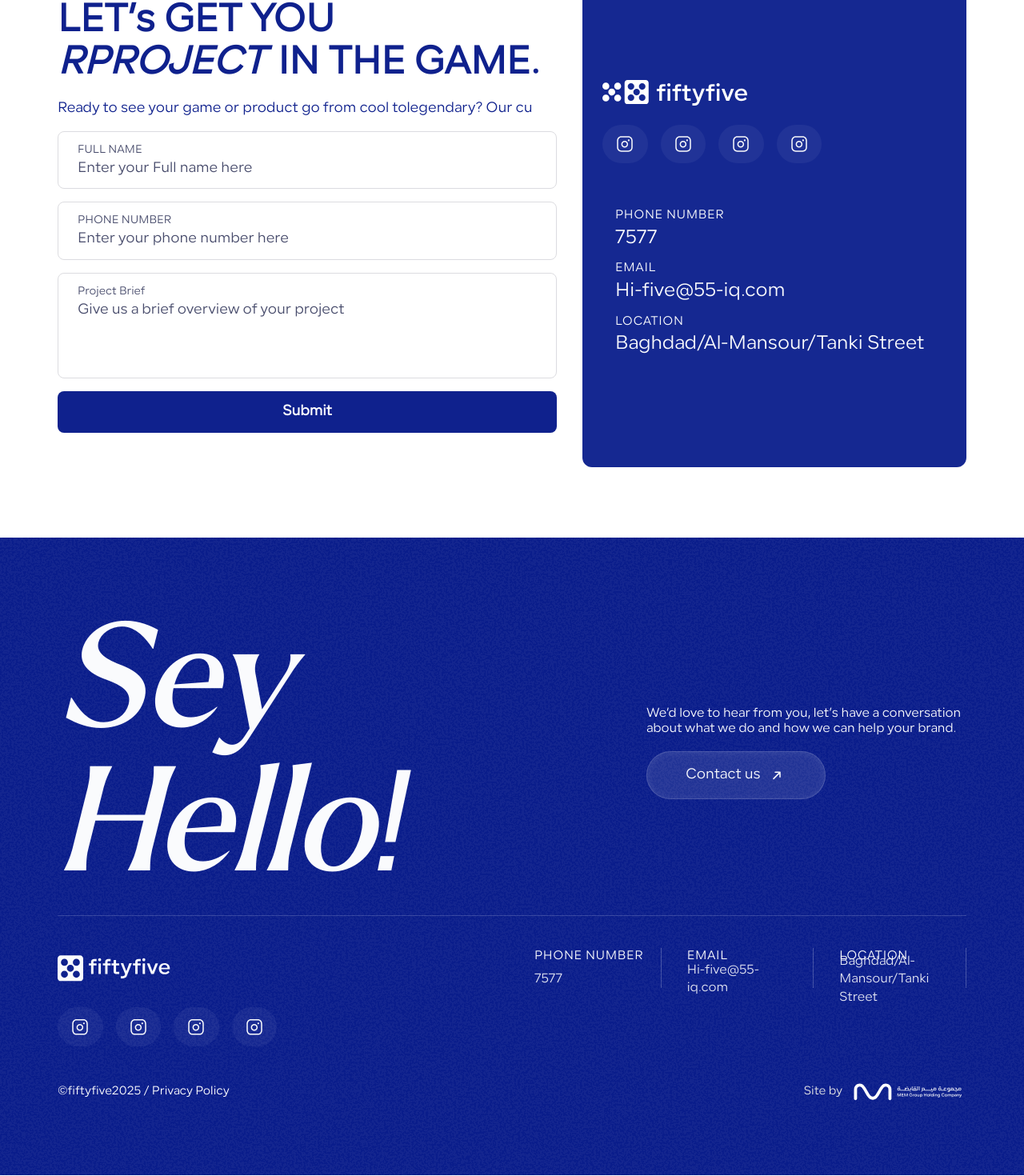
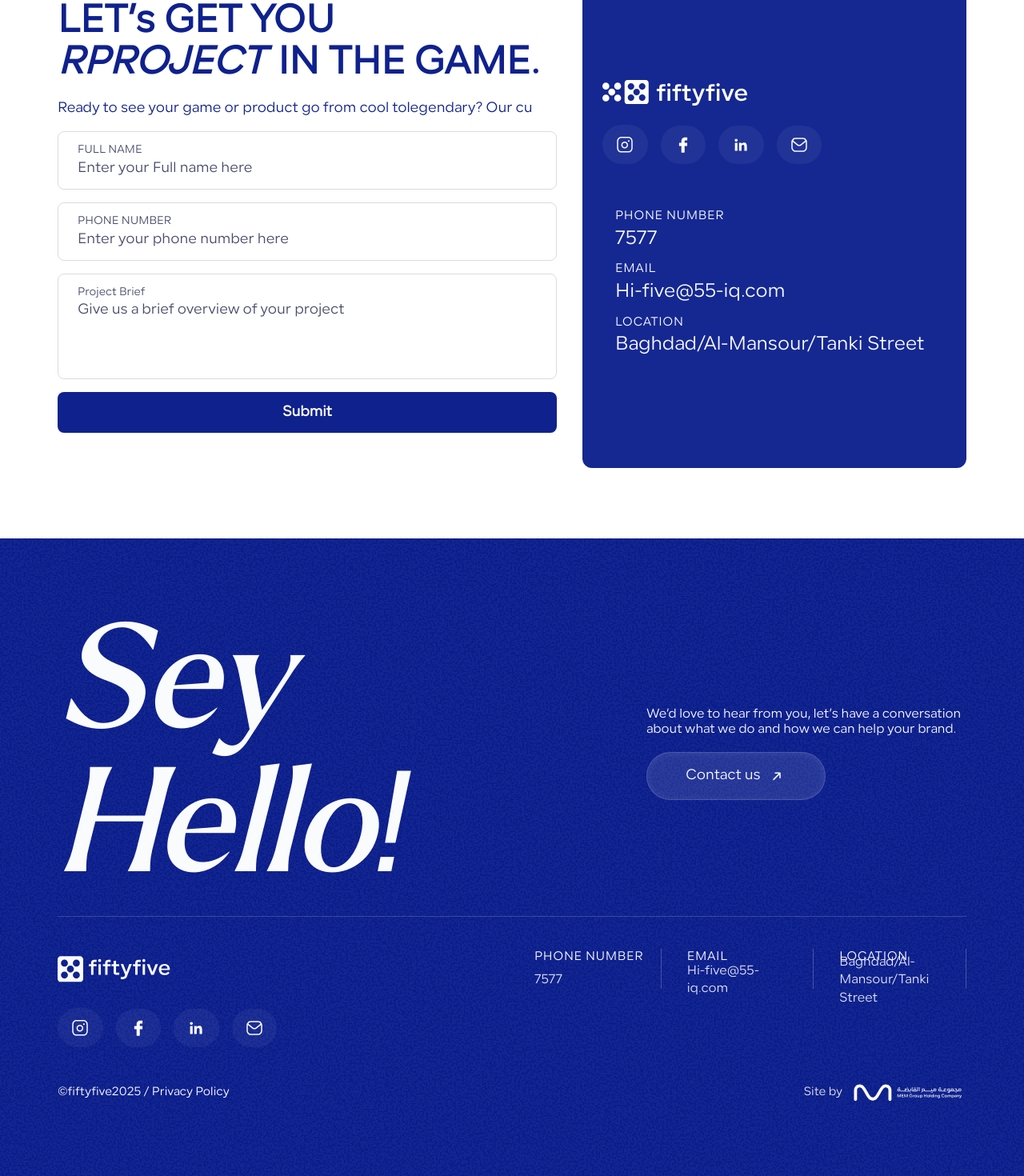
Before and after one commit to xmustafa5/55, a Next.js app: page /contact-us in a window 1280 px wide. Shown: the part 218-1688 px from the top of the page at 80% size. Built offline with nearby package versions, Linux system fonts and the light colour scheme.

Commit message:
handle icons

```diff
--- a/app/_components/55Services.tsx
+++ b/app/_components/55Services.tsx
@@ -42,6 +42,7 @@ async function fetchServices(): Promise<ServiceItem[]> {
 
 async function Services55({ exploreMore = false }: { exploreMore: boolean }) {
     const services = await fetchServices();
+    console.log(services);
 
     return (
         <div className="relative flex w-full flex-col gap-14 py-[88px] px-[22px] md:px-[52px] lg:px-[72px] bg-[#001487]">
--- a/app/_components/Footer.tsx
+++ b/app/_components/Footer.tsx
@@ -1,5 +1,6 @@
 import { noiseSvg } from "@/public/svg/mainSvg";
 import Link from "next/link";
+import SocileMediaIcon from "./SocelMediaIcons";
 
 function Footer() {
     return (
@@ -55,12 +56,7 @@ function Footer() {
                         <CardInfo title="LOcation" subTitle="Baghdad/Al-Mansour/Tanki Street" />
                     </div>
                 </div>
-                <div className="flex items-center gap-4">
-                    <Icon />
-                    <Icon />
-                    <Icon />
-                    <Icon />
-                </div>
+                <SocileMediaIcon />
             </div>
             <div className="flex z-10 items-center content-center gap-6 flex-wrap">
                 <p className="flex h-[19.5px] min-w-[300px] flex-col justify-center grow shrink-0 basis-0 text-white text-[14.875px] font-light leading-[19.2px]">
@@ -130,15 +126,5 @@ function CardInfo({ title, subTitle }: { title: string, subTitle: string }) {
         </div>
     )
 }
-function Icon() {
-    return (
-        <div className="flex w-[56.532px] p-3 px-4 items-center gap-[7.875px] rounded-[32px] bg-white/5">
-            <svg xmlns="http://www.w3.org/2000/svg" width="24" height="25" viewBox="0 0 24 25" fill="none">
-                <path fill-rule="evenodd" clip-rule="evenodd" d="M3.74069 4.75089C4.72517 3.69469 6.12718 3.10352 7.78265 3.10352H16.2174C17.8767 3.10352 19.2793 3.69436 20.2634 4.75117C21.2418 5.80193 21.7505 7.25241 21.7505 8.8799V16.8271C21.7505 18.4546 21.2418 19.9051 20.2632 20.9559C19.279 22.0127 17.8761 22.6035 16.2164 22.6035H7.78265C6.12329 22.6035 4.72087 22.0126 3.73706 20.9558C2.75891 19.905 2.25049 18.4545 2.25049 16.8271V8.8799C2.25049 7.25158 2.76166 5.80123 3.74069 4.75089ZM4.83794 5.77364C4.16073 6.50018 3.75049 7.56303 3.75049 8.8799V16.8271C3.75049 18.1449 4.1591 19.2076 4.835 19.9337C5.50524 20.6538 6.4939 21.1035 7.78265 21.1035H16.2164C17.5057 21.1035 18.4949 20.6537 19.1655 19.9336C19.8417 19.2075 20.2505 18.1448 20.2505 16.8271V8.8799C20.2505 7.5622 19.8417 6.49949 19.1656 5.77336C18.4951 5.05327 17.5061 4.60352 16.2174 4.60352H7.78265C6.49877 4.60352 5.5097 5.05295 4.83794 5.77364Z" fill="#FAFBFD" />
-                <path fill-rule="evenodd" clip-rule="evenodd" d="M11.8445 10.4316C10.3244 10.4316 9.0918 11.6643 9.0918 13.1843C9.0918 14.7044 10.3244 15.937 11.8445 15.937C13.3646 15.937 14.5972 14.7044 14.5972 13.1843C14.5972 11.6643 13.3646 10.4316 11.8445 10.4316ZM7.5918 13.1843C7.5918 10.8359 9.49602 8.93164 11.8445 8.93164C14.193 8.93164 16.0972 10.8359 16.0972 13.1843C16.0972 15.5328 14.193 17.437 11.8445 17.437C9.49602 17.437 7.5918 15.5328 7.5918 13.1843Z" fill="#FAFBFD" />
-                <path fill-rule="evenodd" clip-rule="evenodd" d="M15.8296 8.23227C15.8296 7.66116 16.2933 7.19727 16.8646 7.19727C17.4392 7.19727 17.8986 7.66452 17.8986 8.23227C17.8986 8.80349 17.4358 9.26627 16.8646 9.26627C16.2967 9.26627 15.8296 8.80684 15.8296 8.23227Z" fill="#FAFBFD" />
-            </svg>
-        </div>
-    )
-}
+
 export default Footer;
--- /dev/null
+++ b/app/_components/SocelMediaIcons.tsx
@@ -0,0 +1,53 @@
+function SocileMediaIcon() {
+    return (
+        <div className="flex items-center gap-4">
+            <Icon
+                title="instagram"
+                href="https://www.instagram.com/fiftyfive.iq?igsh=MXVweWI2bWk5ZjRlYw=="
+                icon={<svg xmlns="http://www.w3.org/2000/svg" width="24" height="25" viewBox="0 0 24 25" fill="none">
+                    <path fill-rule="evenodd" clip-rule="evenodd" d="M3.74069 4.75089C4.72517 3.69469 6.12718 3.10352 7.78265 3.10352H16.2174C17.8767 3.10352 19.2793 3.69436 20.2634 4.75117C21.2418 5.80193 21.7505 7.25241 21.7505 8.8799V16.8271C21.7505 18.4546 21.2418 19.9051 20.2632 20.9559C19.279 22.0127 17.8761 22.6035 16.2164 22.6035H7.78265C6.12329 22.6035 4.72087 22.0126 3.73706 20.9558C2.75891 19.905 2.25049 18.4545 2.25049 16.8271V8.8799C2.25049 7.25158 2.76166 5.80123 3.74069 4.75089ZM4.83794 5.77364C4.16073 6.50018 3.75049 7.56303 3.75049 8.8799V16.8271C3.75049 18.1449 4.1591 19.2076 4.835 19.9337C5.50524 20.6538 6.4939 21.1035 7.78265 21.1035H16.2164C17.5057 21.1035 18.4949 20.6537 19.1655 19.9336C19.8417 19.2075 20.2505 18.1448 20.2505 16.8271V8.8799C20.2505 7.5622 19.8417 6.49949 19.1656 5.77336C18.4951 5.05327 17.5061 4.60352 16.2174 4.60352H7.78265C6.49877 4.60352 5.5097 5.05295 4.83794 5.77364Z" fill="#FAFBFD" />
+                    <path fill-rule="evenodd" clip-rule="evenodd" d="M11.8445 10.4316C10.3244 10.4316 9.0918 11.6643 9.0918 13.1843C9.0918 14.7044 10.3244 15.937 11.8445 15.937C13.3646 15.937 14.5972 14.7044 14.5972 13.1843C14.5972 11.6643 13.3646 10.4316 11.8445 10.4316ZM7.5918 13.1843C7.5918 10.8359 9.49602 8.93164 11.8445 8.93164C14.193 8.93164 16.0972 10.8359 16.0972 13.1843C16.0972 15.5328 14.193 17.437 11.8445 17.437C9.49602 17.437 7.5918 15.5328 7.5918 13.1843Z" fill="#FAFBFD" />
+                    <path fill-rule="evenodd" clip-rule="evenodd" d="M15.8296 8.23227C15.8296 7.66116 16.2933 7.19727 16.8646 7.19727C17.4392 7.19727 17.8986 7.66452 17.8986 8.23227C17.8986 8.80349 17.4358 9.26627 16.8646 9.26627C16.2967 9.26627 15.8296 8.80684 15.8296 8.23227Z" fill="#FAFBFD" />
+                </svg>}
+            />
+            <Icon
+                title="facebook"
+                href="https://www.facebook.com/profile.php?id=61567601176773&mibextid=wwXIfr&mibextid=wwXIfr"
+                icon={<svg xmlns="http://www.w3.org/2000/svg" width="24" height="24" viewBox="0 0 24 24" fill="none">
+                    <path d="M9.72906 13.4747H7.37486C6.99439 13.4747 6.87549 13.332 6.87549 12.9753V10.0979C6.87549 9.71746 7.01817 9.59856 7.37486 9.59856H9.72906V7.50594C9.72906 6.55476 9.89551 5.65113 10.3711 4.81884C10.8705 3.96277 11.5839 3.39205 12.4875 3.05914C13.082 2.84512 13.6765 2.75 14.3185 2.75H16.649C16.9819 2.75 17.1245 2.89268 17.1245 3.22559V5.93648C17.1245 6.2694 16.9819 6.41208 16.649 6.41208C16.0069 6.41208 15.3649 6.41208 14.7228 6.43586C14.0807 6.43586 13.7478 6.74499 13.7478 7.41083C13.724 8.12422 13.7478 8.81383 13.7478 9.551H16.5063C16.8868 9.551 17.0294 9.69368 17.0294 10.0742V12.9515C17.0294 13.332 16.9105 13.4509 16.5063 13.4509H13.7478V21.2031C13.7478 21.6073 13.6289 21.75 13.2009 21.75H10.2284C9.87173 21.75 9.72906 21.6073 9.72906 21.2506V13.4747Z" fill="white" />
+                </svg>}
+            />
+            <Icon
+                title="linkedin"
+                href="https://www.linkedin.com/company/fiftyfive-iq/"
+                icon={<svg xmlns="http://www.w3.org/2000/svg" width="24" height="24" viewBox="0 0 24 24" fill="none">
+                    <path d="M19.5994 19.5999V14.0329C19.5994 11.2969 19.0104 9.2069 15.8184 9.2069C14.2794 9.2069 13.2534 10.0429 12.8354 10.8409H12.7974V9.4539H9.77641V19.5999H12.9304V14.5649C12.9304 13.2349 13.1774 11.9619 14.8114 11.9619C16.4264 11.9619 16.4454 13.4629 16.4454 14.6409V19.5809H19.5994V19.5999ZM4.64641 9.4539H7.80041V19.5999H4.64641V9.4539ZM6.22341 4.3999C5.21641 4.3999 4.39941 5.2169 4.39941 6.2239C4.39941 7.2309 5.21641 8.0669 6.22341 8.0669C7.23041 8.0669 8.04741 7.2309 8.04741 6.2239C8.04741 5.2169 7.23041 4.3999 6.22341 4.3999Z" fill="white" />
+                </svg>}
+            />
+            <Icon
+                title="email"
+                href="mailto:hi-55@55-iq.com"
+                icon={<svg xmlns="http://www.w3.org/2000/svg" width="24" height="24" viewBox="0 0 24 24" fill="none">
+                    <path fill-rule="evenodd" clip-rule="evenodd" d="M2.84732 6.40916C3.10731 6.0867 3.57947 6.03606 3.90193 6.29605L10.424 11.5546C11.368 12.3032 12.7048 12.3035 13.6491 11.5555L20.1147 6.29801C20.4361 6.03668 20.9085 6.08536 21.1698 6.40674C21.4311 6.72812 21.3825 7.20049 21.0611 7.46181L14.5853 12.7275C13.0939 13.9126 10.9804 13.9125 9.48888 12.7275L9.48469 12.7241L2.96043 7.46377C2.63797 7.20378 2.58733 6.73162 2.84732 6.40916Z" fill="#FAFBFD" />
+                    <path d="M16.4315 20.8504H7.56749C6.89207 20.8598 6.22162 20.7335 5.59587 20.4791C4.97011 20.2248 4.40177 19.8474 3.92449 19.3694C3.37634 18.8023 2.94613 18.1321 2.65879 17.3976C2.37144 16.6631 2.23266 15.8789 2.25049 15.0904V8.91339C2.20654 8.18124 2.31115 7.44776 2.55804 6.75709C2.80493 6.06642 3.18898 5.43283 3.6871 4.89445C4.18522 4.35607 4.7871 3.92402 5.45654 3.62429C6.12598 3.32457 6.84913 3.16337 7.58249 3.15039H16.4185C17.1519 3.16337 17.875 3.32457 18.5445 3.62429C19.2139 3.92402 19.8158 4.35607 20.3139 4.89445C20.812 5.43283 21.1961 6.06642 21.4429 6.75709C21.6898 7.44776 21.7945 8.18124 21.7505 8.91339V15.0904C21.7678 15.8782 21.6288 16.6617 21.3414 17.3955C21.0541 18.1292 20.6242 18.7988 20.0765 19.3654C19.5993 19.8443 19.0308 20.2225 18.4046 20.4776C17.7785 20.7327 17.1075 20.8595 16.4315 20.8504ZM7.58049 19.3504H16.4295C16.9086 19.3587 17.3845 19.2707 17.8289 19.0915C18.2733 18.9124 18.6772 18.6457 19.0165 18.3074C19.4246 17.8793 19.7437 17.3746 19.9555 16.8224C20.1673 16.2702 20.2676 15.6816 20.2505 15.0904V8.91339C20.2505 6.44339 18.6395 4.65039 16.4185 4.65039H7.58249C5.36149 4.65039 3.75049 6.44339 3.75049 8.91339V15.0904C3.73393 15.6809 3.83444 16.2688 4.04623 16.8203C4.25803 17.3717 4.57692 17.8758 4.98449 18.3034C5.32357 18.6415 5.72709 18.908 6.17114 19.0872C6.61519 19.2664 7.09072 19.3545 7.56949 19.3464L7.58049 19.3504Z" fill="#FAFBFD" />
+                </svg>}
+            />
+        </div>
+    )
+}
+function Icon({ icon, title, href }: { icon: any; title: string; href: string }) {
+    const isEmail = href.startsWith('mailto:');
+
+    return (
+        <a
+            href={href}
+            target={isEmail ? undefined : "_blank"}
+            rel={isEmail ? undefined : "noopener noreferrer"}
+            aria-label={title}
+            className="flex w-[56.532px] p-3 px-4 items-center gap-[7.875px] rounded-[32px] bg-white/5 hover:bg-white/10 transition-colors cursor-pointer"
+        >
+            {icon}
+        </a>
+    )
+}
+export default SocileMediaIcon
--- a/app/contact-us/page.tsx
+++ b/app/contact-us/page.tsx
@@ -1,3 +1,4 @@
+import SocileMediaIcon from "../_components/SocelMediaIcons"
 import FormContactUs from "./FormContactUs"
 
 function page() {
@@ -49,12 +50,7 @@ function page() {
                             </svg>
                         </div>
                         <div className="flex items-center gap-4">
-                            <div className="flex items-center gap-4">
-                                <IconD />
-                                <IconD />
-                                <IconD />
-                                <IconD />
-                            </div>
+                            <SocileMediaIcon />
                         </div>
                     </div>
                     <div className="flex flex-col justify-center gap-4">
```
